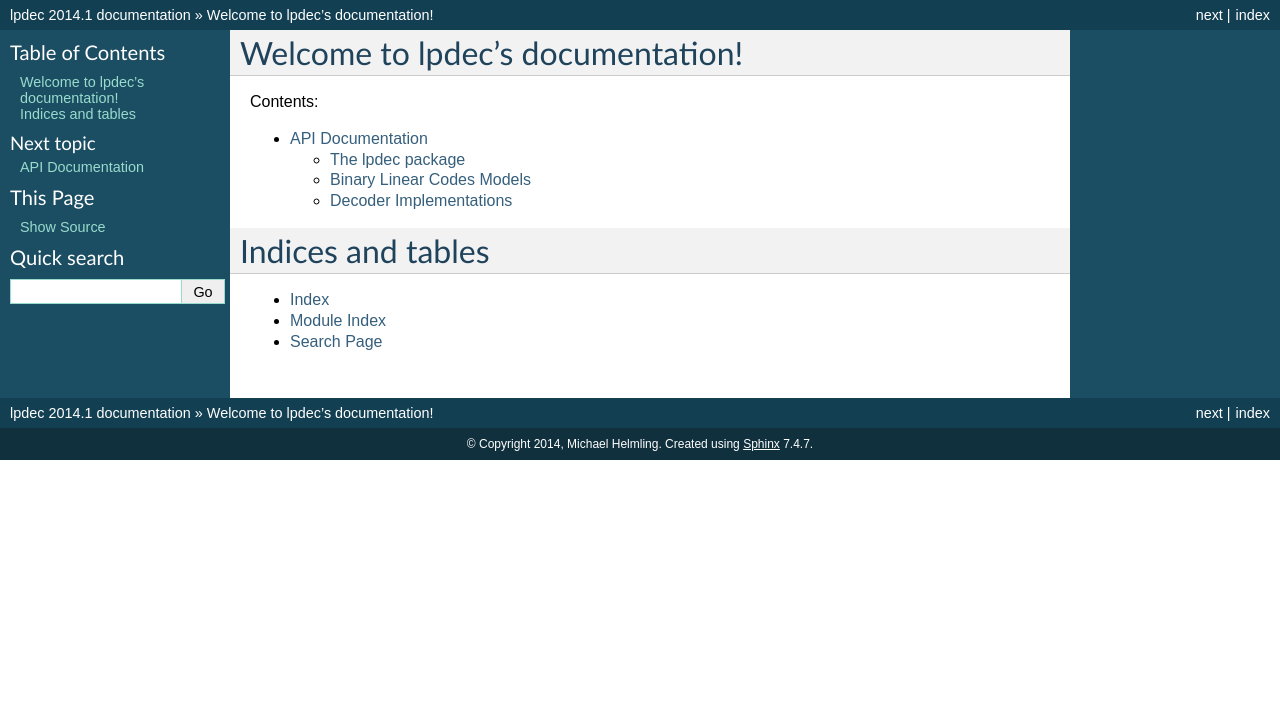
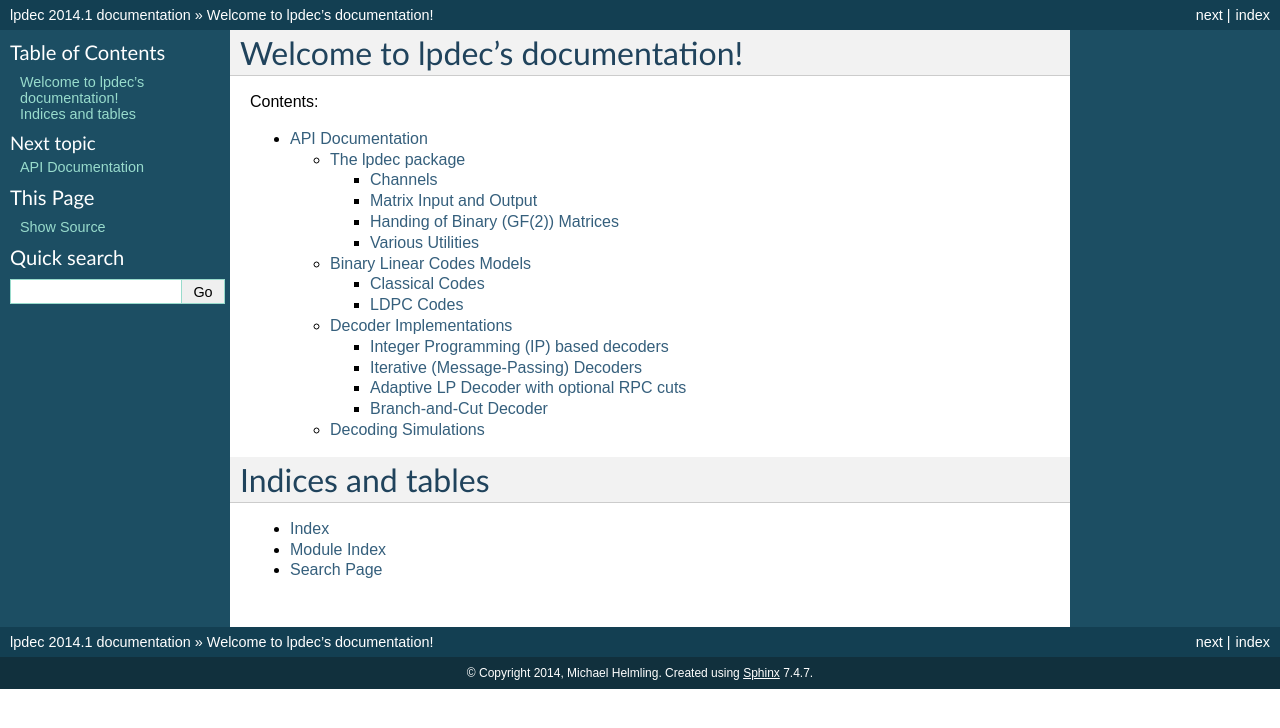
Before and after one commit to supermihi/lpdec, a Sphinx documentation site: the page built from doc/index.rst, in a window 1280 px wide. Shown: the top 728 px of the page. Built offline with Sphinx 7.4.7, drawn with Linux system fonts in a browser that asks for light colours; pages that are not in the unit, such as notebooks, are missing from menus.

Commit message:
Add some documentation

```diff
--- a/doc/apidoc/codes.rst
+++ b/doc/apidoc/codes.rst
@@ -11,3 +11,8 @@ Classical Codes
 ===============
 
 .. automodule::  lpdec.codes.classic
+
+LDPC Codes
+==========
+
+.. automodule:: lpdec.codes.ldpc
--- a/doc/apidoc/index.rst
+++ b/doc/apidoc/index.rst
@@ -3,8 +3,8 @@ API Documentation
 *****************
 
 .. toctree::
-
    lpdec
    codes
    decoders
    database
+   simulation
--- a/doc/apidoc/lpdec.rst
+++ b/doc/apidoc/lpdec.rst
@@ -8,15 +8,15 @@ Channels
 
 .. automodule:: lpdec.channels
 
-The ``lpdec.matrices`` module
------------------------------
+Matrix Input and Output
+-----------------------
 .. automodule:: lpdec.matrices
 
-The ``lpdec.mod2la`` module
----------------------------
+Handing of Binary (GF(2)) Matrices
+-----------------------------------
 .. automodule:: lpdec.mod2la
    :members:
 
-The ``lpdec.utils`` module
---------------------------
+Various Utilities
+-----------------
 .. automodule:: lpdec.utils
--- /dev/null
+++ b/doc/apidoc/simulation.rst
@@ -0,0 +1,5 @@
+====================
+Decoding Simulations
+====================
+
+.. automodule:: lpdec.simulation
--- a/doc/index.rst
+++ b/doc/index.rst
@@ -9,7 +9,7 @@ Welcome to lpdec's documentation!
 Contents:
 
 .. toctree::
-   :maxdepth: 2
+   :maxdepth: 4
 
    apidoc/index
 
```
Also changed, not shown: 1 other file.
